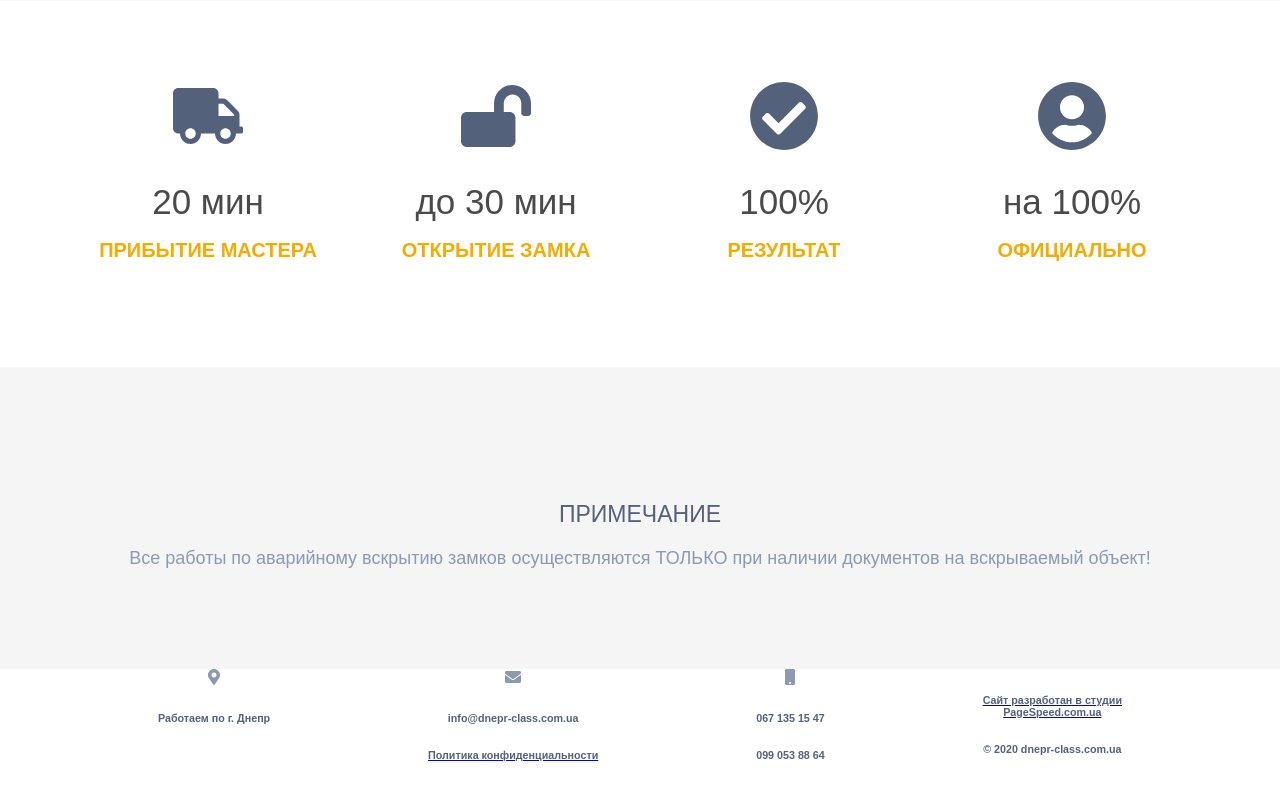
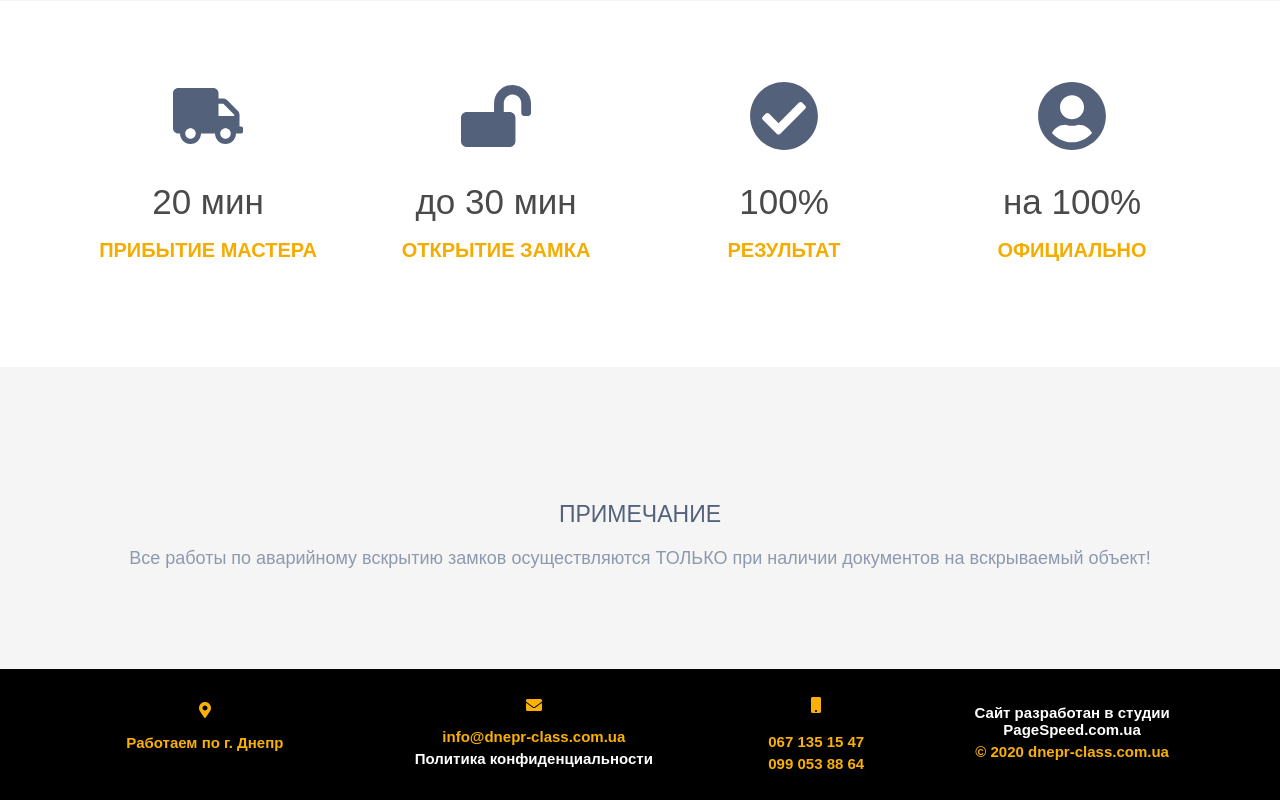
Before and after one commit to Ca-tt/dnepr-masterok-vue, a Vue app: page / in a window 1280 px wide. Shown: the part 1107-1907 px from the top of the page. Built offline with nearby package versions, Linux system fonts and the light colour scheme.

Commit message:
footer is ready

```diff
--- a/src/components/Footer.vue
+++ b/src/components/Footer.vue
@@ -1,5 +1,6 @@
 <template>
   <section class="footer">
+    <section class="un">
       <div class="info">
         <font-awesome-icon icon="map-marker-alt" class="i" />
         <h6 class="dnepr">Работаем по г. Днепр</h6>
@@ -7,25 +8,89 @@
       <div class="info">
         <font-awesome-icon icon="envelope" class="i" />
         <h6 class="mail">info@dnepr-сlass.com.ua</h6>
-      <a href="#"><h6 class="confidentiality">Политика конфиденциальности</h6></a>
+        <a href="#" class="third-section"><h6 class="confidentiality">Политика конфиденциальности</h6></a>
       </div>
       <div class="info">
         <font-awesome-icon icon="mobile" class="i" />
-      <h6 class="number">067 135 15 47</h6>
-      <h6 class="number">099 053 88 64</h6>
+        <h6 class="number1">067 135 15 47</h6>
+        <h6 class="number2">099 053 88 64</h6>
       </div>
       <div class="info">
-      <a href="#">
-        <h6>Сайт разработан в студии<br> PageSpeed.com.ua</h6>
+        <a href="#" class="fourth-section">
+          <h6 class="developers">Сайт разработан в студии<br> PageSpeed.com.ua</h6>
         </a>
-      <h6>© 2020 dnepr-class.com.ua</h6>
+        <h6 class="dn-class">© 2020 dnepr-class.com.ua</h6>
       </div>
+    </section>
   </section>
 </template>
 
 <style>
-  .footer{
+  @media screen and (max-width: 426px){
+    .info{
+      margin: 20px;
+    }
+    .un{
+      flex-direction: column;
+    }
+  }
+  @media screen and (max-width: 768px){
+    .dnepr, .mail, .number1, .number2, .developers, .dn-class, .confidentiality{
+      font-size: 13px !important;
+    }
+  }
+  .developers{
+    margin-bottom: 5px;
+  }
+  .dn-class{
+    color: #fab005;
+    margin-top: 0;
+    margin-bottom: 40px;
+  }
+  .number1{
+    margin-top: 20px;
+    margin-bottom: 5px;
+    color: #fab005;
+  }
+  .number2{
+    margin: 0;
+    color: #fab005;
+  }
+  .confidentiality, .developers{
+    color: white;
+  }
+  .third-section, .fourth-section{
+    text-decoration: none;
+  }
+  .mail{
+    margin-top: 15px;
+    margin-bottom: 0;
+    color: #fab005;
+  }
+  .confidentiality{
+    margin: 5px;
+  }
+  .dnepr{
+    margin: 16px;
+    color: #fab005;
+  }
+  .info{
+    display: flex;
+    flex-direction: column;
+    justify-content: center;
+    align-items: center;
+  }
+  .dnepr, .mail, .number1, .number2, .developers, .dn-class, .confidentiality{
+    font-size: 15px;
+  }
+  .i{
+    color: #fab005;
+  }
+  .un{
     display: flex;
     justify-content: space-evenly;
   }
+  .footer{
+    background-color: black;
+  }
 </style>
```
Lines whose indentation alone changed are shown as unchanged.
